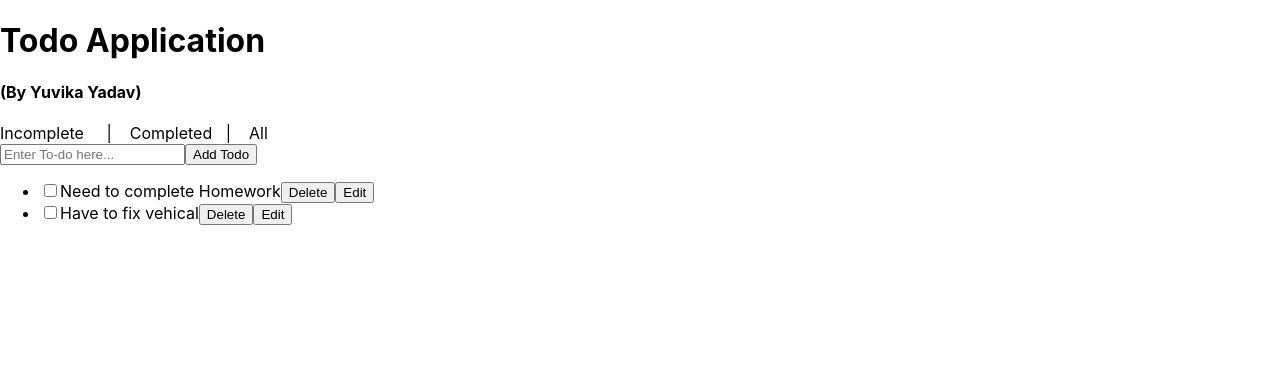
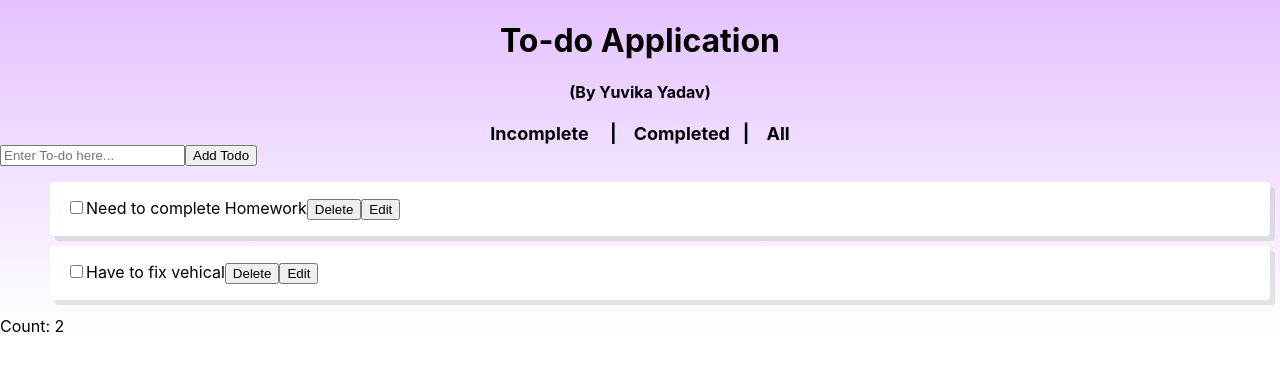
Before and after one commit to YuvikaYadav/Todo-React-App, a React (Create React App) app: page / in a window 1280 px wide. Shown: the top 370 px of the page. Built offline with nearby package versions, Linux system fonts and the light colour scheme.

Commit message:
Added count for todos and styling

```diff
--- a/src/App.css
+++ b/src/App.css
@@ -1,38 +1,37 @@
-.App {
+body
+{
+  background: linear-gradient(180deg, #E4C2FF, #FFFFFF);
+  background-repeat: no-repeat;
+}
+
+.heading
+{
   text-align: center;
 }
 
-.App-logo {
-  height: 40vmin;
-  pointer-events: none;
+.subHeading
+{
+  text-align: center;
+  font-style: normal;
 }
 
-@media (prefers-reduced-motion: no-preference) {
-  .App-logo {
-    animation: App-logo-spin infinite 20s linear;
-  }
+.filterContainer
+{
+  text-align: center;
+  font-weight: bold;
+  font-size: large;
 }
 
-.App-header {
-  background-color: #282c34;
-  min-height: 100vh;
-  display: flex;
-  flex-direction: column;
-  align-items: center;
-  justify-content: center;
-  font-size: calc(10px + 2vmin);
-  color: white;
+.listStyle
+{
+  list-style-type: none;
 }
 
-.App-link {
-  color: #61dafb;
+.listItemStyle
+{
+  background-color: #FFFFFF;
+  border-radius: 4px;
+  padding: 16px;
+  margin: 10px;
+  box-shadow: 5px 5px #a1a1a145;
 }
-
-@keyframes App-logo-spin {
-  from {
-    transform: rotate(0deg);
-  }
-  to {
-    transform: rotate(360deg);
-  }
-}
--- a/src/App.js
+++ b/src/App.js
@@ -5,6 +5,7 @@
 const COMPLETED = "COMPLETED"
 const INCOMPLETED = "INCOMPLETED"
 const ALL = "ALL"
+var countOfTodos = 0
 function App()
 {
     const [editingFlag, setEditingFlag] = useState(-1)
@@ -138,10 +139,10 @@
 
     return (
         <div>
-          <h1>Todo Application</h1>
-          <h4>(By Yuvika Yadav)</h4>
+          <h1 className='heading'>To-do Application</h1>
+          <h4 className='subHeading'>(By Yuvika Yadav)</h4>
 
-          <div>
+          <div className='filterContainer'>
             <label onClick={()=>filterTodo(INCOMPLETED)}>Incomplete</label> &nbsp;&nbsp;&nbsp;&nbsp;|&nbsp;&nbsp;&nbsp;&nbsp;
             <label onClick={()=>filterTodo(COMPLETED)}>Completed</label> &nbsp;&nbsp;|&nbsp;&nbsp;&nbsp;&nbsp;
             <label onClick={()=>filterTodo(ALL)}>All</label>
@@ -149,19 +150,21 @@
 
           <input type='text' id='input' placeholder ='Enter To-do here...'/>
           <button onClick={addTodo}>Add Todo</button>
-
-
           <div>
-            <ul>
+            <ul className='listStyle'>
               {todoList.map(iterator =>
                   {
+                    if(todoList[0].id === iterator.id)
+                      countOfTodos = 0
                     switch(filter)
                     {
                       case INCOMPLETED:
                         {
                           if(!iterator.completed)
                             {
-                              return <li key={iterator.id}>
+                              countOfTodos +=1
+                              //setCountOfTodos(countOfTodos+1)
+                              return <li key={iterator.id} className='listItemStyle'>
                                       {
                                         iterator.completed == true ?
                                         <>
@@ -192,7 +195,9 @@
                         {
                           if(iterator.completed)
                             {
-                              return <li key={iterator.id}>
+                              countOfTodos +=1
+                              //setCountOfTodos(countOfTodos+1)
+                              return <li key={iterator.id} className='listItemStyle'>
                                       {
                                         iterator.completed == true ?
                                         <>
@@ -222,7 +227,9 @@
 
                       case ALL:
                         {
-                          return <li key={iterator.id}>
+                          countOfTodos +=1
+                          //setCountOfTodos(countOfTodos+1)
+                          return <li key={iterator.id} className='listItemStyle'>
                                   {
                                     iterator.completed == true ?
                                     <>
@@ -255,7 +262,9 @@
               }
             </ul>
           </div>
-
+          <div>
+            Count: {countOfTodos}
+          </div>
         </div>
     );
 }
```
